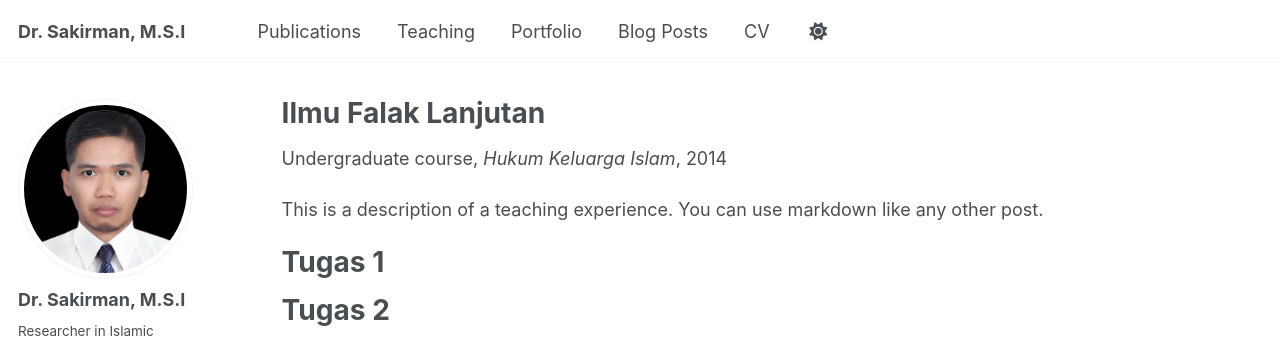
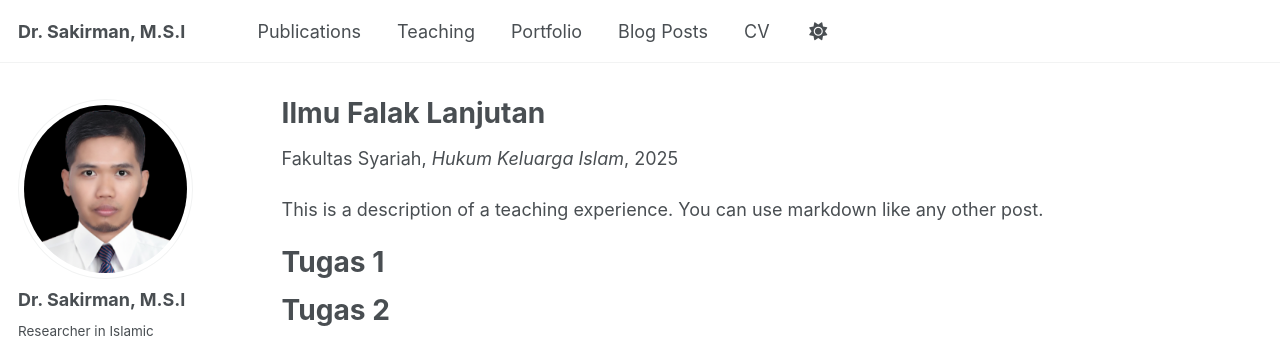
Before and after one commit to sakir-man/sakir-man.github.io, a Jekyll site: the page built from _teaching/2014-spring-teaching-1.md, in a window 1280 px wide and 1054 px high. Shown: the top 341 px of the window. Built offline with Jekyll 4.4.1, drawn with Linux system fonts in a browser that asks for light colours; some web fonts are replaced; a script that is not in the unit is left out.

Commit message:
Update 2014-spring-teaching-1.md

```diff
--- a/_teaching/2014-spring-teaching-1.md
+++ b/_teaching/2014-spring-teaching-1.md
@@ -1,10 +1,10 @@
 ---
 title: "Ilmu Falak Lanjutan"
 collection: teaching
-type: "Undergraduate course"
-permalink: /teaching/2014-spring-teaching-1
+type: "Fakultas Syariah"
+permalink: /teaching/2025-spring-teaching-1
 venue: "Hukum Keluarga Islam"
-date: 2014-01-01
+date: 2025-01-01
 location: "City, Country"
 ---
 
```
